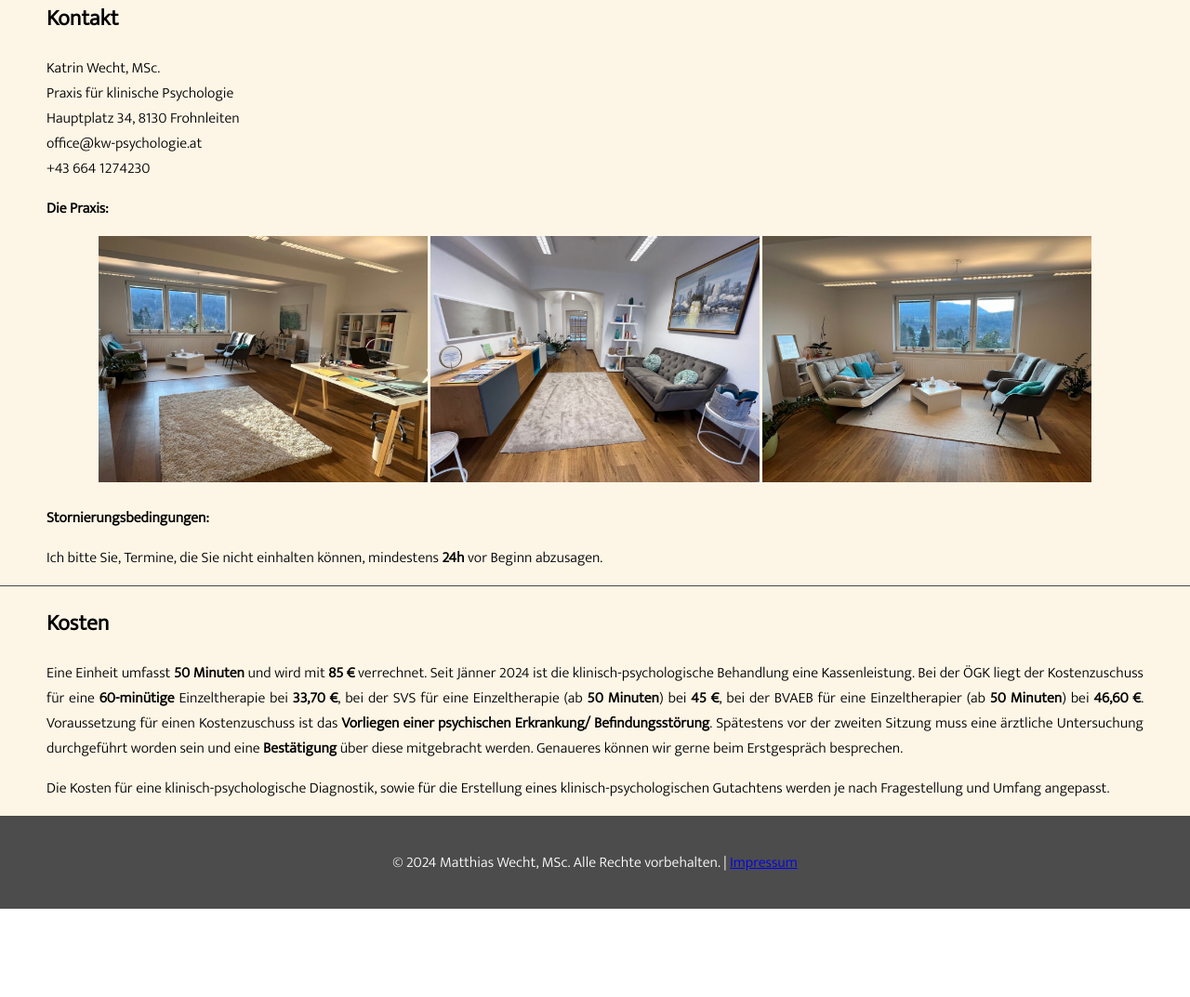
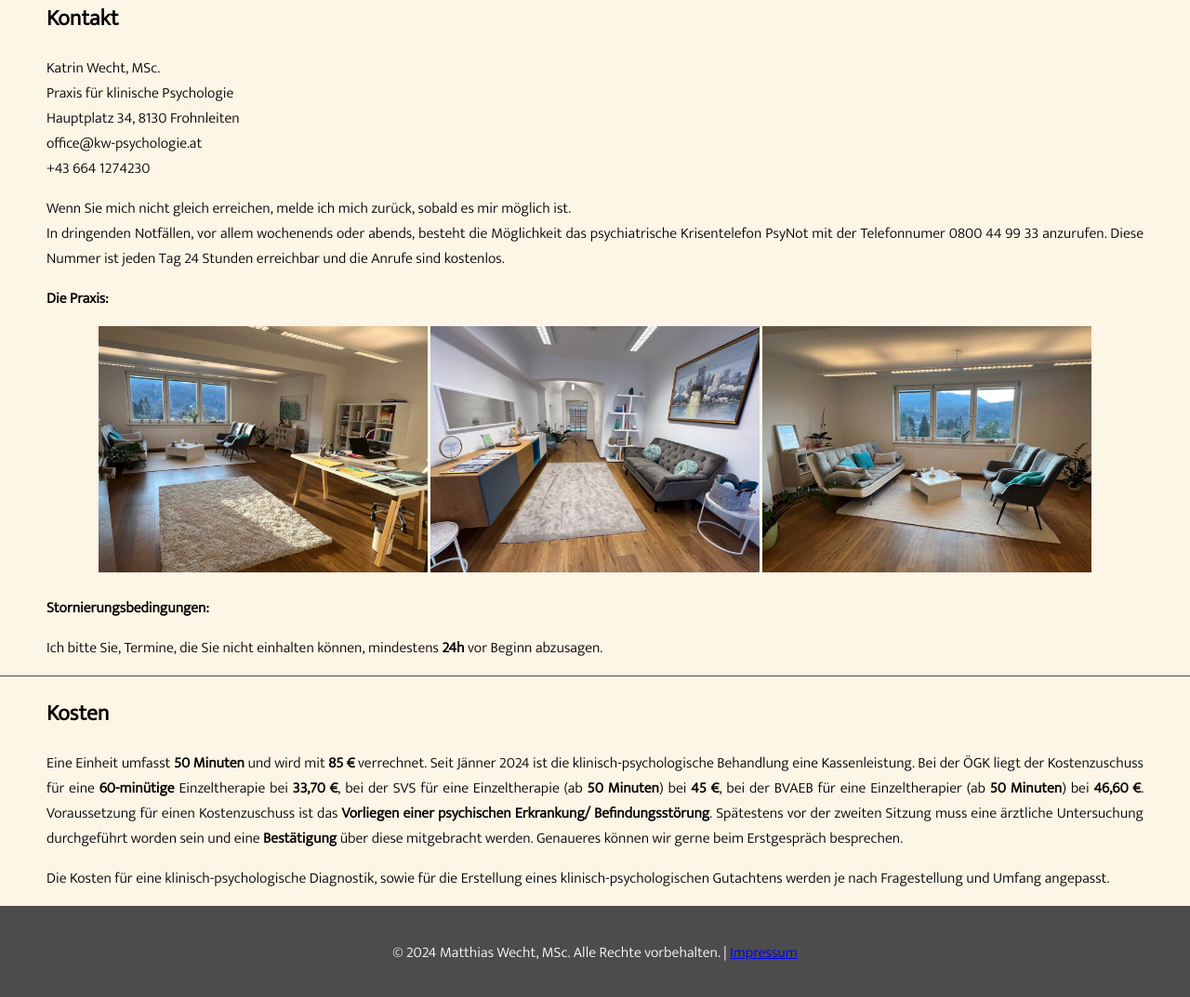
Before and after one commit to 11wecht/11wecht.github.io, a Jekyll site: the page built from index.html, in a window 1280 px wide and 1400 px high, scrolled down 5290 px. Shown: the part 325-1398 px from the top of the window at 93% size. Built offline with Jekyll 4.4.1, drawn with Linux system fonts in a browser that asks for light colours; before the commit the page ends 6593 px from its top, so only the background shows below that.

Commit message:
change mobile view
chnag mobile view start

```diff
--- a/assets/css/style.css
+++ b/assets/css/style.css
@@ -226,7 +226,7 @@
 }
 
 
-@media (max-width: 768px) {
+@media (max-width: 500px) {
     .container {
         width: 100%;
     }
--- a/index.html
+++ b/index.html
@@ -22,8 +22,10 @@
             <h2>Angebot</h2>
 
             <p>Meine klinisch-psychologische Praxis soll einen <b>schützenden Rahmen</b> bieten, der es Ihnen
-                ermöglicht, Sie <b>selbst</b> zu <b>sein</b>, sich <b>sicher</b> zu <b>fühlen</b> und <b>Mitgefühl</b> für sich selbst
-                zu entwickeln. Dabei ist es mir wichtig, jeden Menschen in seiner <b>Individualität</b> wahrzunehmen und wertzuschätzen
+                ermöglicht, Sie <b>selbst</b> zu <b>sein</b>, sich <b>sicher</b> zu <b>fühlen</b> und <b>Mitgefühl</b>
+                für sich selbst
+                zu entwickeln. Dabei ist es mir wichtig, jeden Menschen in seiner <b>Individualität</b> wahrzunehmen und
+                wertzuschätzen
                 und ihm auf <b>gleicher Augenhöhe</b> zu begegnen.
                 Da sich jeder Mensch in seinen Erfahrungen, Gefühlen, Persönlichkeitsmerkmalen und Handlungsweisen
                 voneinander unterscheidet, gestaltet sich die klinisch-psychologische Behandlung bei jedem Menschen
@@ -322,7 +324,15 @@
                 Praxis für klinische Psychologie<br>
                 Hauptplatz 34, 8130 Frohnleiten<br>
                 office@kw-psychologie.at<br>
-                +43 664 1274230<br>
+                +43 664 1274230<br></p>
+            <p>Wenn Sie mich nicht gleich erreichen, melde ich mich zurück, sobald es mir möglich ist.<br>
+                In dringenden Notfällen, vor allem wochenends oder abends, besteht die Möglichkeit das psychiatrische
+                Krisentelefon PsyNot mit der Telefonnumer 0800 44 99 33 anzurufen. Diese Nummer ist jeden Tag 24 Stunden
+                erreichbar und die Anrufe sind
+                kostenlos.</p>
+
+
+
             <p><b>Die Praxis:</b></p>
             <div class="image_praxis">
                 <img src="/assets/images/praxis1.jpg" alt="Kontakt">
```
Also changed, not shown: 4 other files.
